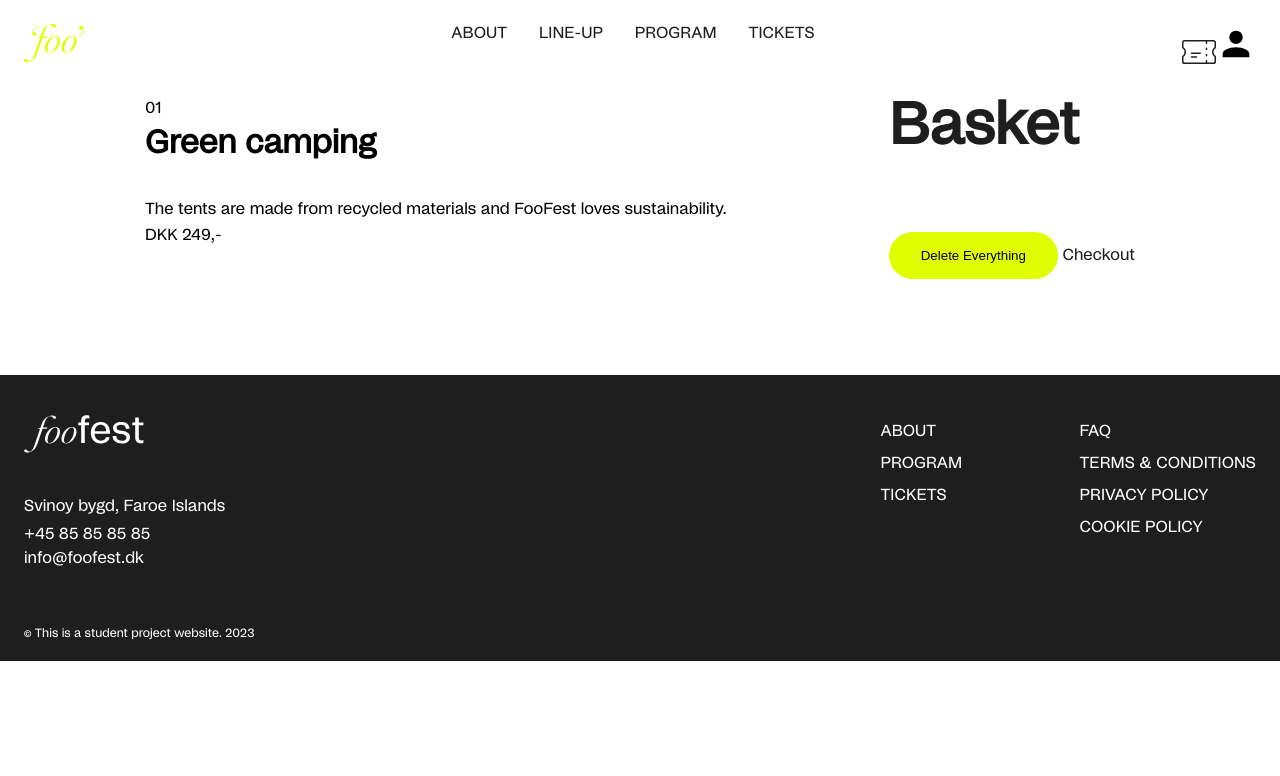
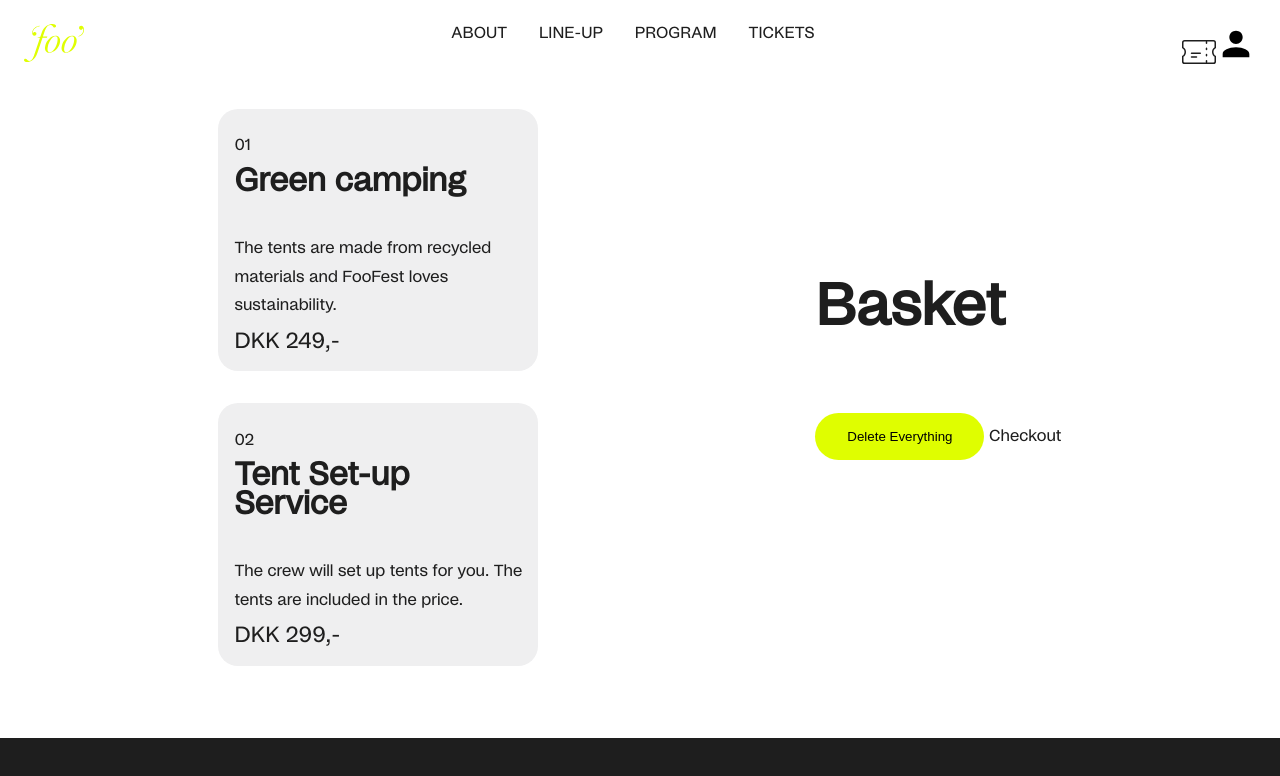
Before and after one commit to ozolinala/fooFestApp-forked, a Next.js app: page /components/SelectCamping in a window 1280 px wide. Shown: the top 776 px of the page. Built offline with nearby package versions, Linux system fonts and the light colour scheme.

Commit message:
Camping types added

```diff
--- a/pages/components/CampingType.js
+++ /dev/null
@@ -1,18 +0,0 @@
-import React from "react";
-import styles from "@/styles/Checkout.module.css";
-
-function CampingType() {
-  return (
-    <div className={styles.CampingType}>
-      <p>01</p>
-      <h3>Green camping</h3>
-      <p>
-        The tents are made from recycled materials and FooFest loves
-        sustainability.
-      </p>
-      <span>DKK 249,-</span>
-    </div>
-  );
-}
-
-export default CampingType;
--- a/pages/components/SelectCamping.js
+++ b/pages/components/SelectCamping.js
@@ -1,12 +1,30 @@
 import React from "react";
 import styles from "@/styles/Checkout.module.css";
-import CampingType from "./CampingType";
 import Basket from "@/components/Basket";
 
 function SelectCamping() {
   return (
     <div className={styles.CampingFlex}>
-      <CampingType />
+      <div className={styles.CampingTypeFlex}>
+        <div className={styles.CampingType}>
+          <p>01</p>
+          <h3>Green camping</h3>
+          <p>
+            The tents are made from recycled materials and FooFest loves
+            sustainability.
+          </p>
+          <span className={styles.Price}>DKK 249,-</span>
+        </div>
+        <div className={styles.CampingType}>
+          <p>02</p>
+          <h3>Tent Set-up Service</h3>
+          <p>
+            The crew will set up tents for you. The tents are included in the
+            price.
+          </p>
+          <span className={styles.Price}>DKK 299,-</span>
+        </div>
+      </div>
 
       <Basket />
     </div>
--- a/styles/Checkout.module.css
+++ b/styles/Checkout.module.css
@@ -2,6 +2,17 @@
   display: flex;
   flex-direction: column;
   gap: 0;
+  line-height: 1.8rem;
+  border-radius: 20px;
+  background-color: #efeff0;
+  width: 25vw;
+  padding: 1rem;
+  text-align: left;
+  color: #1e1e1e;
+}
+
+.CampingType:active {
+  background-color: #dffe00;
 }
 
 .CampingFlex {
@@ -9,4 +20,25 @@
   width: 90%;
   margin: auto;
   justify-content: space-around;
+  padding: 1rem;
+  align-items: center;
 }
+
+.CampingTypeFlex {
+  display: flex;
+  flex-direction: column;
+  gap: 2rem;
+}
+
+.Price {
+  font-size: 22px;
+}
+
+.Steps {
+  width: 80%;
+  margin: auto;
+}
+
+.CheckoutButtons {
+  text-align: center;
+}
```
Also changed, not shown: pages/components/CheckoutTest.js (+14 -17 lines).
